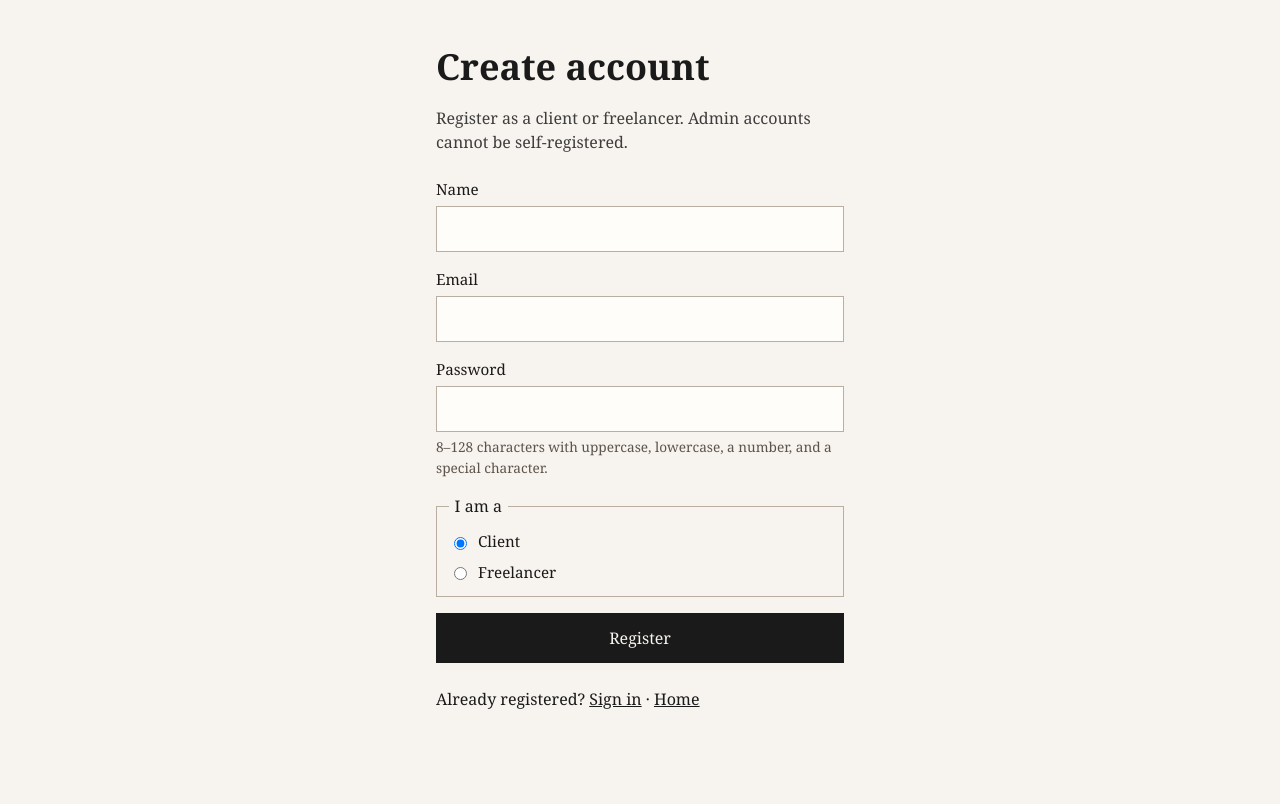
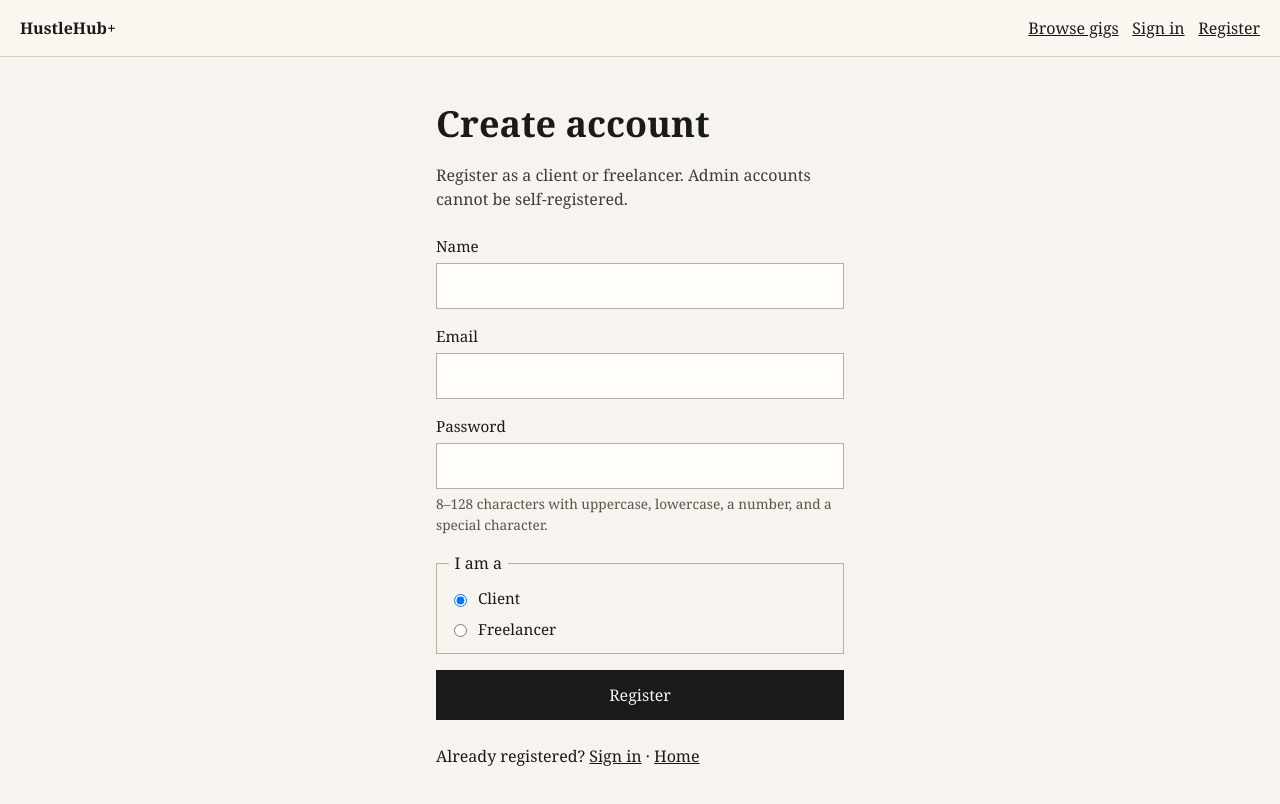
Before and after one commit to akzz98/HustleHub, a React (Vite) app in the folder client/: page /register in a window 1280 px wide. Shown: the top 804 px of the page. Built offline with nearby package versions, Linux system fonts and the light colour scheme; no server answers.

Commit message:
feat: add AppNav component to LoginPage and RegisterPage, update tests for RegisterPage navigation

```diff
--- a/client/src/pages/LoginPage.jsx
+++ b/client/src/pages/LoginPage.jsx
@@ -2,6 +2,7 @@ import { useState } from 'react';
 import { Link, useNavigate } from 'react-router-dom';
 import { loginUser } from '../api/http';
 import { useAuth } from '../auth/AuthContext';
+import AppNav from '../components/AppNav';
 import { FieldError, StatusMessage } from '../components/StatusMessage';
 import { hasFieldErrors, validateLoginForm } from '../utils/formValidation';
 
@@ -56,7 +57,9 @@ function LoginPage() {
   }
 
   return (
-    <main className="page">
+    <>
+      <AppNav />
+      <main className="page">
       <h1>Sign in</h1>
       <p className="lede">
         Access token is kept in <code>sessionStorage</code> for this tab only
@@ -110,7 +113,8 @@ function LoginPage() {
         {' · '}
         <Link to="/">Home</Link>
       </p>
-    </main>
+      </main>
+    </>
   );
 }
 
--- a/client/src/pages/RegisterPage.jsx
+++ b/client/src/pages/RegisterPage.jsx
@@ -1,6 +1,7 @@
 import { useState } from 'react';
 import { Link } from 'react-router-dom';
 import { registerUser } from '../api/http';
+import AppNav from '../components/AppNav';
 import { FieldError, StatusMessage } from '../components/StatusMessage';
 import { hasFieldErrors, validateRegistrationForm } from '../utils/formValidation';
 
@@ -58,7 +59,9 @@ function RegisterPage() {
   }
 
   return (
-    <main className="page">
+    <>
+      <AppNav />
+      <main className="page">
       <h1>Create account</h1>
       <p className="lede">
         Register as a client or freelancer. Admin accounts cannot be self-registered.
@@ -163,7 +166,8 @@ function RegisterPage() {
         {' · '}
         <Link to="/">Home</Link>
       </p>
-    </main>
+      </main>
+    </>
   );
 }
 
```
Also changed, not shown: 1 other file (tests, documents, lock files or other folders).
